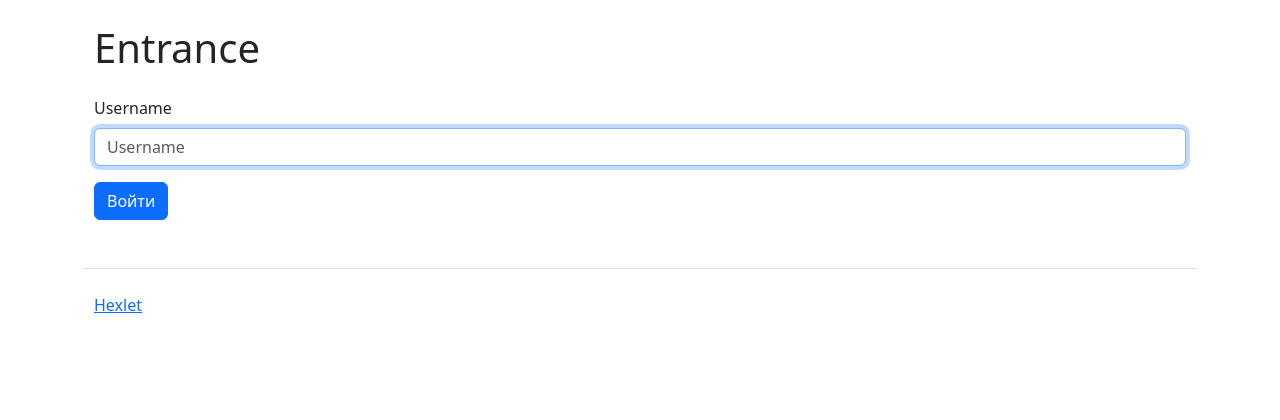
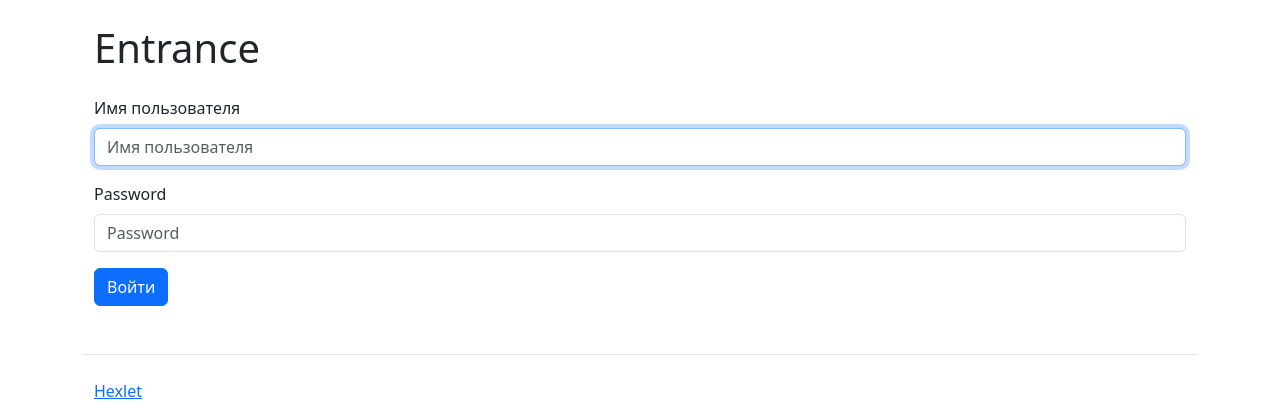
Before and after one commit to Orloff-Star/python-project-52, a Django app: page /login/ in a window 1280 px wide. Shown: the part 56-476 px from the top of the page. Run offline with Django 5.2, Linux system fonts and the light colour scheme; some libraries are stand-ins or nearby versions.

Commit message:
updete login.html

```diff
--- /dev/null
+++ b/task_manager/form.py
@@ -0,0 +1,8 @@
+from django import forms
+from django.contrib.auth.forms import AuthenticationForm
+
+
+class CustomAuthenticationForm(AuthenticationForm):
+    def __init__(self, *args, **kwargs):
+        super().__init__(*args, **kwargs)
+        self.fields['username'].label = 'Имя пользователя'
--- a/task_manager/templates/login.html
+++ b/task_manager/templates/login.html
@@ -7,7 +7,7 @@
 <h1 class="my-4">{% translate 'Entrance' %}</h1>
     <form method="post">
     {% csrf_token %}
-        {% bootstrap_field form.username label="Имя пользователя" %}
+        {% bootstrap_form form %}
     </table>
         <input class="btn btn-primary" type="submit" value="Войти">
     </form>
--- a/task_manager/views.py
+++ b/task_manager/views.py
@@ -8,6 +8,7 @@ from django.contrib.auth.views import LoginView as AuthLoginView
 from django.contrib import messages
 from django.utils.translation import gettext as _
 from django.http import HttpResponse
+from task_manager.form import CustomAuthenticationForm
 import logging
 
 
@@ -16,6 +17,7 @@ class IndexView(TemplateView):
 
 
 class LoginView(AuthLoginView):
+    form_class = CustomAuthenticationForm
     template_name = 'login.html'
     redirect_authenticated_user = True
 
```
